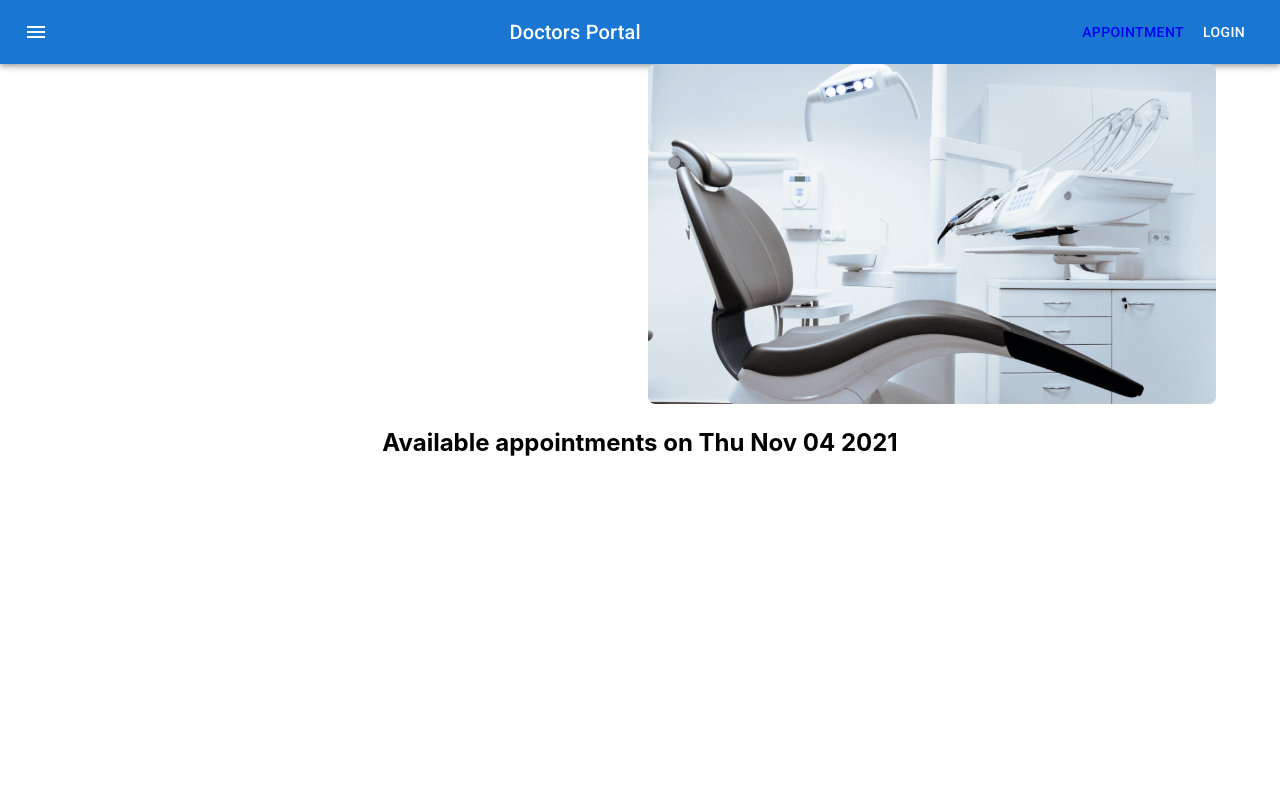
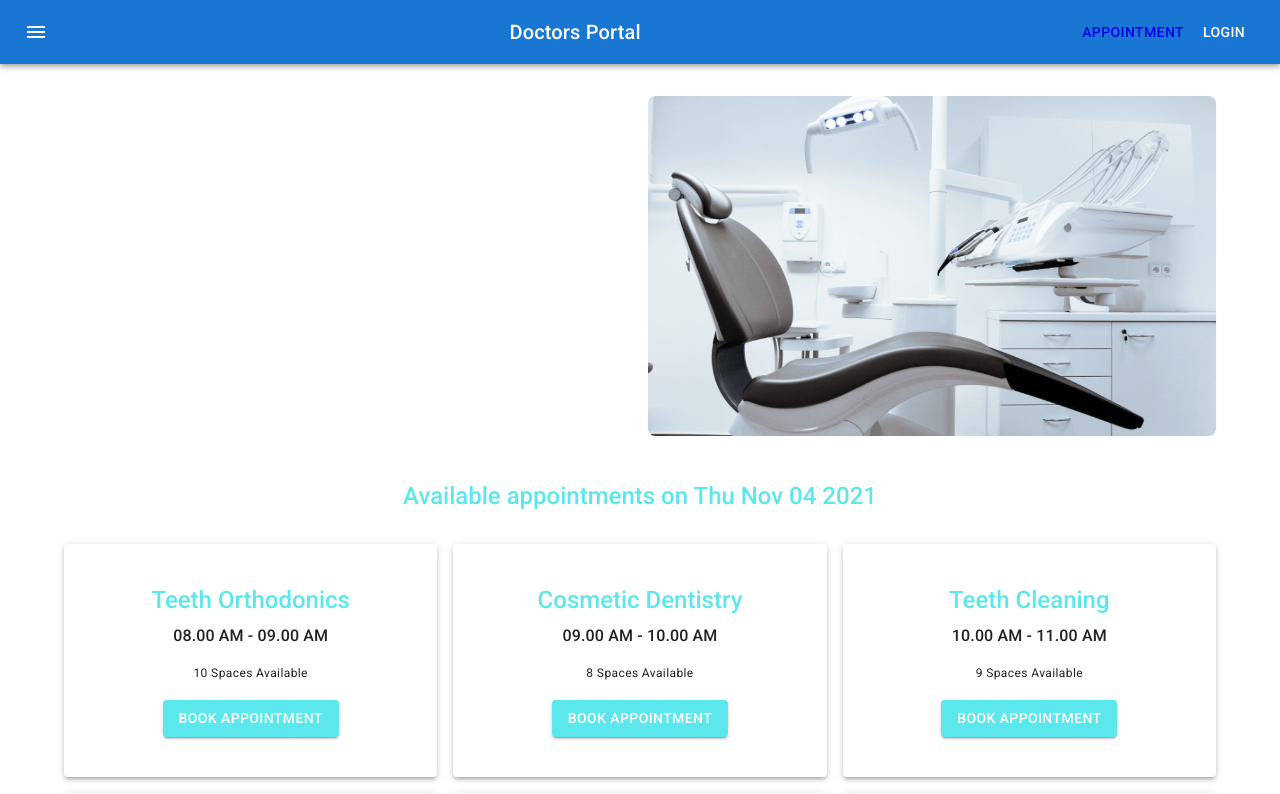
Before and after one commit to kaziragib18/react-metarial-ui-website-client, a React (Create React App) app: page /appointment in a window 1280 px wide. Shown: the top 794 px of the page. Built offline with nearby package versions, Linux system fonts and the light colour scheme.

Commit message:
Modal added in appointment button

```diff
--- a/package.json
+++ b/package.json
@@ -8,6 +8,7 @@
     "@mui/icons-material": "^5.0.5",
     "@mui/lab": "^5.0.0-alpha.53",
     "@mui/material": "^5.0.6",
+    "@mui/styled-engine-sc": "^5.0.4",
     "@testing-library/jest-dom": "^5.15.0",
     "@testing-library/react": "^11.2.7",
     "@testing-library/user-event": "^12.8.3",
@@ -16,6 +17,7 @@
     "react-dom": "^17.0.2",
     "react-router-dom": "^5.3.0",
     "react-scripts": "4.0.3",
+    "styled-components": "^5.3.3",
     "web-vitals": "^1.1.2"
   },
   "scripts": {
--- a/src/Pages/Appointment/AppointmentHeader/AppointmentHeader.js
+++ b/src/Pages/Appointment/AppointmentHeader/AppointmentHeader.js
@@ -7,9 +7,9 @@
 
       return (
             <Container>
-                  <Grid container spacing={2}>
+                  <Grid sx={{mt:2}} container spacing={2}>
                         <Grid item xs={12} md={6}>
-                              <Calender date={date} setDate={setDate}></Calender>
+                              <Calender date={date} setDate={setDate} ></Calender>
                         </Grid>
                         <Grid item xs={12} md={6}>
                               <img style={{width:'100%'}} src={chair} alt="" />
--- a/src/Pages/Appointment/AvailableAppointment/AvailableAppointment.js
+++ b/src/Pages/Appointment/AvailableAppointment/AvailableAppointment.js
@@ -1,10 +1,64 @@
 import React from 'react';
+import Grid from '@mui/material/Grid';
+import Container from '@mui/material/Container';
+import Booking from '../Booking/Booking';
+import { Typography } from '@mui/material';
 
-const AvailableAppointment = ({date}) => {
+const bookings = [
+      {
+            id: 1,
+            name: 'Teeth Orthodonics',
+            time: '08.00 AM - 09.00 AM',
+            space: 10,
+      },
+      {
+            id: 2,
+            name: 'Cosmetic Dentistry',
+            time: '09.00 AM - 10.00 AM',
+            space: 8,
+      },
+      {
+            id: 3,
+            name: 'Teeth Cleaning',
+            time: '10.00 AM - 11.00 AM',
+            space: 9,
+      },
+      {
+            id: 4,
+            name: 'Cavity Protection',
+            time: '11.00 AM - 12.00 PM',
+            space: 5,
+      },
+      {
+            id: 5,
+            name: 'Pediatric Dental',
+            time: '06.00 PM - 07.00 PM',
+            space: 10,
+      },
+      {
+            id: 6,
+            name: 'Oral Surgery',
+            time: '07.00 PM - 08.00 PM',
+            space: 10,
+      },
+]
+
+
+const AvailableAppointment = ({ date }) => {
       return (
-            <div>
-                  <h2>Available appointments on {date.toDateString()}</h2>
-            </div>
+            <Container>
+                  <Typography variant="h5" sx={{mt:5}} style={{ color: '#5CE7ED', fontWeight:500 }}>
+                  Available appointments on {date.toDateString()}
+                  </Typography>
+                  <Grid sx={{pt:4}} container spacing={2}>
+                        {
+                              bookings.map(booking => <Booking
+                                    key={booking.id}
+                                    booking={booking}
+                              ></Booking>)
+                        }
+                  </Grid>
+            </Container>
       );
 };
 
--- /dev/null
+++ b/src/Pages/Appointment/Booking/Booking.js
@@ -0,0 +1,42 @@
+import React from 'react';
+import Grid from '@mui/material/Grid';
+import Paper from '@mui/material/Paper';
+import { Typography, Button } from '@mui/material';
+import BookingModal from '../BookingModal/BookingModal';
+
+
+const Booking = ({ booking }) => {
+      const { name, time, space } = booking;
+      const [openBooking, setBookingOpen] = React.useState(false);
+      const handleBookingOpen = () => setBookingOpen(true);
+      const handleBookingClose = () => setBookingOpen(false);
+
+      return (
+            <>
+                  <Grid item xs={12} sm={2} md={4}>
+                        <Paper elevation={3} sx={{ py: 5 }}>
+                              <Typography variant="h5" gutterBottom component="div" style={{ color: '#5CE7ED', fontWeight: 500 }}>
+                                    {name}
+                              </Typography>
+
+                              <Typography sx={{ fontSize: 16, fontWeight: 500 }} gutterBottom component="div">
+                                    {time}
+                              </Typography>
+
+                              <Typography variant="caption" sx={{ m: 2 }} display="block" gutterBottom>
+                                    {space} Spaces Available
+                              </Typography>
+                              <Button onClick={handleBookingOpen} variant="contained" style={{ backgroundColor: '#5CE7ED' }}>Book Appointment</Button>
+                        </Paper>
+                  </Grid>
+
+                  <BookingModal
+                        booking={booking}
+                        openBooking={openBooking}
+                        handleBookingClose={handleBookingClose}
+                  ></BookingModal>
+            </>
+      );
+};
+
+export default Booking;
--- /dev/null
+++ b/src/Pages/Appointment/BookingModal/BookingModal.js
@@ -0,0 +1,50 @@
+import React from 'react';
+import Backdrop from '@mui/material/Backdrop';
+import Box from '@mui/material/Box';
+import Modal from '@mui/material/Modal';
+import Fade from '@mui/material/Fade';
+import Typography from '@mui/material/Typography';
+
+const style = {
+      position: 'absolute',
+      top: '50%',
+      left: '50%',
+      transform: 'translate(-50%, -50%)',
+      width: 400,
+      bgcolor: 'background.paper',
+      border: '2px solid #000',
+      boxShadow: 24,
+      p: 4,
+};
+
+
+const BookingModal = ({ openBooking, handleBookingClose, booking }) => {
+      const { name, time } = booking;
+
+      return (
+            <Modal
+                  aria-labelledby="transition-modal-title"
+                  aria-describedby="transition-modal-description"
+                  open={openBooking}
+                  onClose={handleBookingClose}
+                  closeAfterTransition
+                  BackdropComponent={Backdrop}
+                  BackdropProps={{
+                        timeout: 500,
+                  }}
+            >
+                  <Fade in={openBooking}>
+                        <Box sx={style}>
+                              <Typography id="transition-modal-title" variant="h6" component="h2">
+                                   {name}
+                              </Typography>
+                              <Typography id="transition-modal-description" sx={{ mt: 2 }}>
+                                    {time}
+                              </Typography>
+                        </Box>
+                  </Fade>
+            </Modal>
+      );
+};
+
+export default BookingModal;
```
Also changed, not shown: 1 other file (tests, documents, lock files or other folders).
